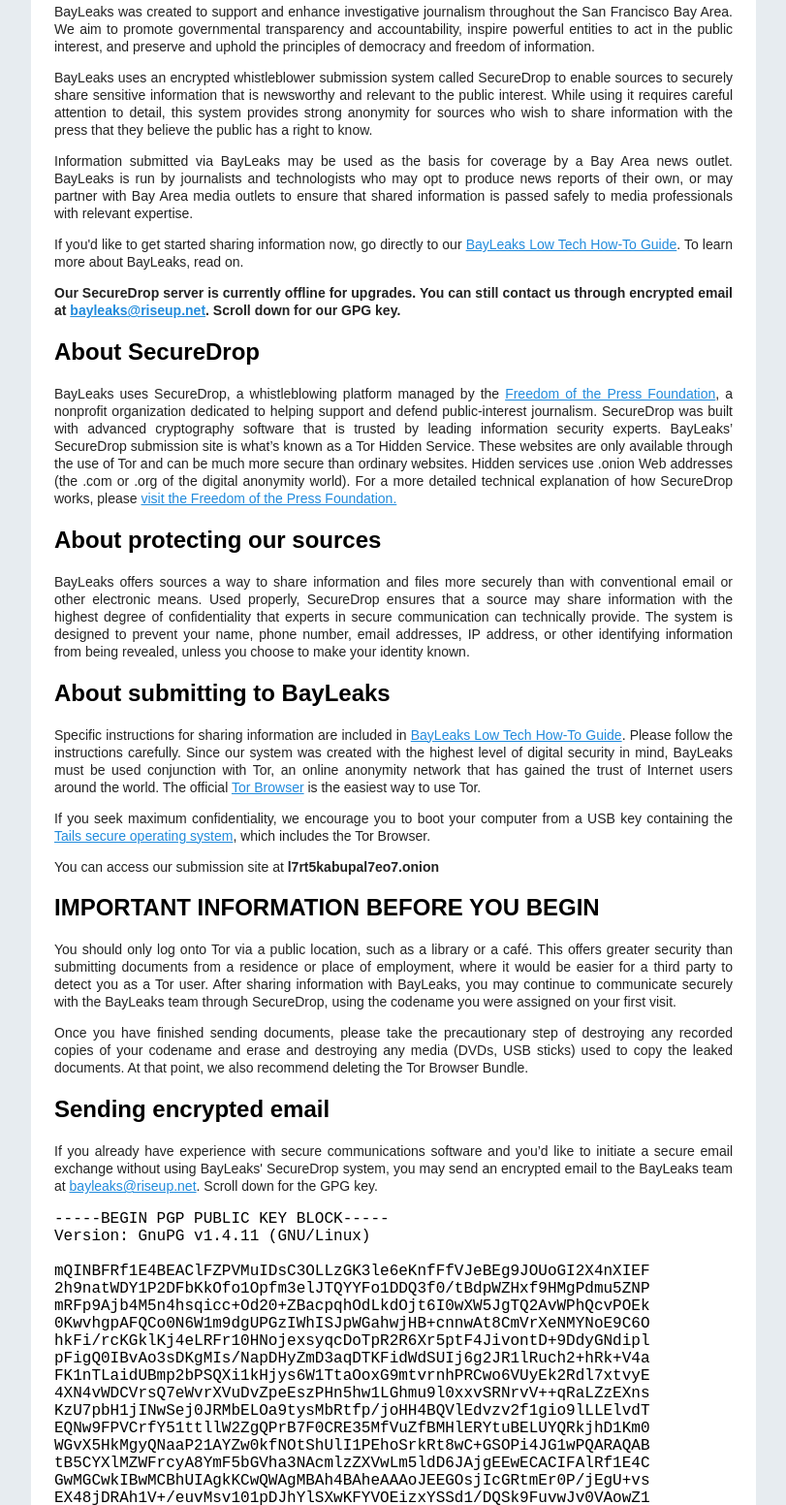
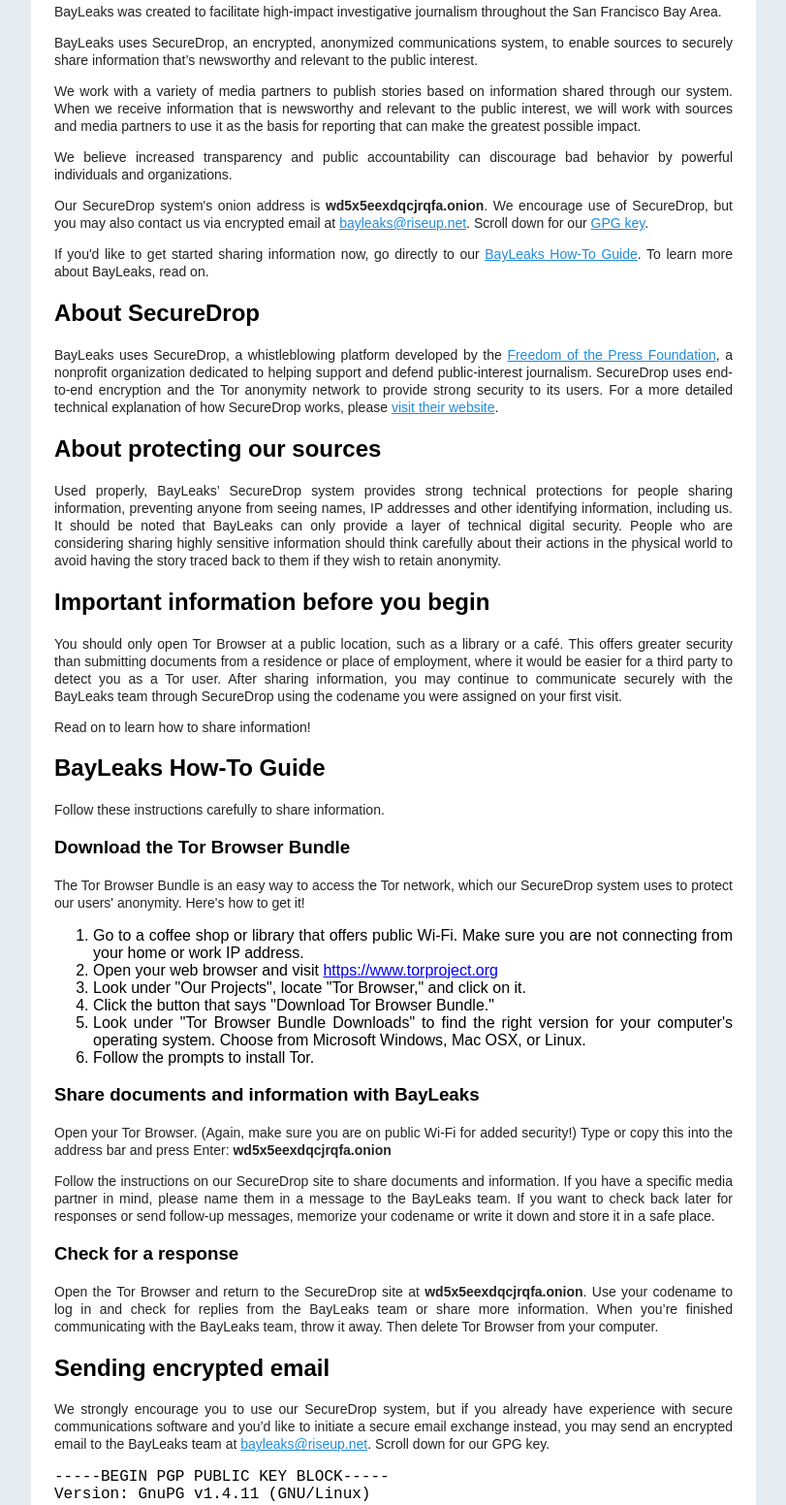
Before and after one commit to pemulis/bayleaks, a plain HTML site: page index.html in a window 1280 px wide. Shown: the part 352-1904 px from the top of the page at 97% size, without its empty margins (234-1045 px from the left). Drawn offline with Linux system fonts and the light colour scheme.

Commit message:
update website copy and onion addresses

```diff
--- a/index.html
+++ b/index.html
@@ -14,42 +14,55 @@
 <h1>Welcome to BayLeaks</h1>
 <p id='tagline'>Is there something you'd like to share?</p>
 
-<p>BayLeaks was created to support and enhance investigative journalism throughout the San Francisco Bay Area. We aim to promote governmental transparency and accountability, inspire powerful entities to act in the public interest, and preserve and uphold the principles of democracy and freedom of information.</p>
+<p>BayLeaks was created to facilitate high-impact investigative journalism throughout the San Francisco Bay Area.</p>
 
-<p>BayLeaks uses an encrypted whistleblower submission system called SecureDrop to enable sources to securely share sensitive information that is newsworthy and relevant to the public interest. While using it requires careful attention to detail, this system provides strong anonymity for sources who wish to share information with the press that they believe the public has a right to know.</p>
+<p>BayLeaks uses SecureDrop, an encrypted, anonymized communications system, to enable sources to securely share information that’s newsworthy and relevant to the public interest.</p>
 
-<p>Information submitted via BayLeaks may be used as the basis for coverage by a Bay Area news outlet. BayLeaks is run by journalists and technologists who may opt to produce news reports of their own, or may partner with Bay Area media outlets to ensure that shared information is passed safely to media professionals with relevant expertise.</p>
+<p>We work with a variety of media partners to publish stories based on information shared through our system. When we receive information that is newsworthy and relevant to the public interest, we will work with sources and media partners to use it as the basis for reporting that can make the greatest possible impact.</p>
 
-<p>If you'd like to get started sharing information now, go directly to our <a href='#how-to'>BayLeaks Low Tech How-To Guide</a>. To learn more about BayLeaks, read on.</p>
+<p>We believe increased transparency and public accountability can discourage bad behavior by powerful individuals and organizations.</p>
 
-<p><strong>Our SecureDrop server is currently offline for upgrades. You can still contact us through encrypted email at <a href='mailto:bayleaks@riseup.net'>bayleaks@riseup.net</a>. Scroll down for our GPG key.</strong></p>
+<p>Our SecureDrop system's onion address is <strong>wd5x5eexdqcjrqfa.onion</strong>. We encourage use of SecureDrop, but you may also contact us via encrypted email at <a href='mailto:bayleaks@riseup.net'>bayleaks@riseup.net</a>. Scroll down for our <a href='#gpg-key'>GPG key</a>.</p>
+
+<p>If you'd like to get started sharing information now, go directly to our <a href="#how-to">BayLeaks How-To Guide</a>. To learn more about BayLeaks, read on.</p>
 
 <h2>About SecureDrop</h2>
 
-<p>BayLeaks uses SecureDrop, a whistleblowing platform managed by the <a href='https://freedom.press'>Freedom of the  Press Foundation</a>, a nonprofit organization dedicated to helping support and defend public-interest journalism. SecureDrop was built with advanced cryptography software that is trusted by leading information security experts. BayLeaks’ SecureDrop submission site is what’s known as a Tor Hidden Service. These websites are only available through the use of Tor and can be much more secure than ordinary websites. Hidden services use .onion Web addresses (the .com or .org of the digital anonymity world). For a more detailed technical explanation of how SecureDrop works, please <a href='https://freedom.press/securedrop'>visit the Freedom of the Press Foundation.</a></p>
+<p>BayLeaks uses SecureDrop, a whistleblowing platform developed by the <a href='https://freedom.press'>Freedom of the  Press Foundation</a>, a nonprofit organization dedicated to helping support and defend public-interest journalism. SecureDrop uses end-to-end encryption and the Tor anonymity network to provide strong security to its users. For a more detailed technical explanation of how SecureDrop works, please <a href='https://freedom.press/securedrop'>visit their website</a>.</p>
 
 <h2>About protecting our sources</h2>
 
-<p>BayLeaks offers sources a way to share information and files more securely than with conventional email or other electronic means. Used properly, SecureDrop ensures that a source may share information with the highest degree of confidentiality that experts in secure communication can technically provide. The system is designed to prevent your name, phone number, email addresses, IP address, or other identifying information from being revealed, unless you choose to make your identity known.</p>
+<p>Used properly, BayLeaks’ SecureDrop system provides strong technical protections for people sharing information, preventing anyone from seeing names, IP addresses and other identifying information, including us. It should be noted that BayLeaks can only provide a layer of technical digital security. People who are considering sharing highly sensitive information should think carefully about their actions in the physical world to avoid having the story traced back to them if they wish to retain anonymity.</p>
 
-<h2>About submitting to BayLeaks</h2>
+<h2>Important information before you begin</h2>
 
-<p>Specific instructions for sharing information are included in <a href='#how-to'>BayLeaks Low Tech How-To Guide</a>. Please follow the instructions carefully. Since our system was created with the highest level of digital security in mind, BayLeaks must be used conjunction with Tor, an online anonymity network that has gained the trust of Internet users around the world. The official <a href='https://www.torproject.org/projects/torbrowser.html.en'>Tor Browser</a> is the easiest way to use Tor.</p>
+<p>You should only open Tor Browser at a public location, such as a library or a café. This offers greater security than submitting documents from a residence or place of employment, where it would be easier for a third party to detect you as a Tor user. After sharing information, you may continue to communicate securely with the BayLeaks team through SecureDrop using the codename you were assigned on your first visit.</p>
+<p>Read on to learn how to share information!</p>
 
-<p>If you seek maximum confidentiality, we encourage you to boot your computer from a USB key containing the <a href='https://tails.boum.org/'>Tails secure operating system</a>, which includes the Tor Browser.</p>
-
-<p>You can access our submission site at <strong>l7rt5kabupal7eo7.onion</strong></p>
-
-<h2>IMPORTANT INFORMATION BEFORE YOU BEGIN</h2>
-
-<p>You should only log onto Tor via a public location, such as a library or a café. This offers greater security than submitting documents from a residence or place of employment, where it would be easier for a third party to detect you as a Tor user. After sharing information with BayLeaks, you may continue to communicate securely with the BayLeaks team through SecureDrop, using the codename you were assigned on your first visit.</p>
-
-<p>Once you have finished sending documents, please take the precautionary step of destroying any recorded copies of your codename and erase and destroying any media (DVDs, USB sticks) used to copy the leaked documents. At that point, we also recommend deleting the Tor Browser Bundle.</p>
+<section id='how-to'>
+<h2>BayLeaks How-To Guide</h2>
+<p>Follow these instructions carefully to share information.</p>
+<h3>Download the Tor Browser Bundle</h3>
+<p>The Tor Browser Bundle is an easy way to access the Tor network, which our SecureDrop system uses to protect our users' anonymity. Here's how to get it!</p>
+<ol>
+<li>Go to a coffee shop or library that offers public Wi-Fi. Make sure you are not connecting from your home or work IP address.</li>
+<li>Open your web browser and visit <a href='https://www.torproject.org'>https://www.torproject.org</a></li>
+<li>Look under "Our Projects", locate "Tor Browser," and click on it.</li>
+<li>Click the button that says "Download Tor Browser Bundle."</li>
+<li>Look under "Tor Browser Bundle Downloads" to find the right version for your computer's operating system. Choose from Microsoft Windows, Mac OSX, or Linux.</li>
+<li>Follow the prompts to install Tor.</li>
+</ol>
+<h3>Share documents and information with BayLeaks</h3>
+<p>Open your Tor Browser. (Again, make sure you are on public Wi-Fi for added security!) Type or copy this into the address bar and press Enter: <strong>wd5x5eexdqcjrqfa.onion</strong></p>
+<p>Follow the instructions on our SecureDrop site to share documents and information. If you have a specific media partner in mind, please name them in a message to the BayLeaks team. If you want to check back later for responses or send follow-up messages, memorize your codename or write it down and store it in a safe place.</p>
+<h3>Check for a response</h3>
+<p>Open the Tor Browser and return to the SecureDrop site at <strong>wd5x5eexdqcjrqfa.onion</strong>. Use your codename to log in and check for replies from the BayLeaks team or share more information. When you’re finished communicating with the BayLeaks team, throw it away. Then delete Tor Browser from your computer.</p>
+</section>
 
 <h2>Sending encrypted email</h2>
-<p>If you already have experience with secure communications software and you’d like to initiate a secure email exchange without using BayLeaks' SecureDrop system, you may send an encrypted email to the BayLeaks team at <a href='mailto:bayleaks@riseup.net'>bayleaks@riseup.net</a>. Scroll down for the GPG key.</p>
+<p>We strongly encourage you to use our SecureDrop system, but if you already have experience with secure communications software and you’d like to initiate a secure email exchange instead, you may send an encrypted email to the BayLeaks team at <a href='mailto:bayleaks@riseup.net'>bayleaks@riseup.net</a>. Scroll down for our GPG key.</p>
 
-<pre>
+<pre id='gpg-key'>
 -----BEGIN PGP PUBLIC KEY BLOCK-----
 Version: GnuPG v1.4.11 (GNU/Linux)
 
@@ -105,13 +118,9 @@ X3wWSwXY4LB5hvh0eDzZLKAJC7Wxk5+ue8LmWLDdOIJZTzPH/wNRnKFfUZI8
 
 <h2>BayLeaks Privacy Policy</h2>
 
-<p>When BayLeaks users visit or use our server at l7rt5kabupal7eo7.onion following the instructions in our Low Tech How-To Guide, we will not record your IP address or information about your browser, computer, or operating system, nor will we embed third-party content or deliver persistent cookies to  your browser. Our servers are under the physical control of BayLeaks team members.</p>
+<p>When BayLeaks users visit our SecureDrop site at wd5x5eexdqcjrqfa.onion following the instructions in our How-To Guide, we will not record their IP address or information about their browser, computer, or operating system, nor will we embed third-party content or deliver persistent cookies to their computers. Our servers are under the physical control of BayLeaks team members in a protected location.</p>
 
 <p>Though it is our intention to keep you and your information safe, BayLeaks does not guarantee 100% perfect security &mdash; nor does any technology.  Among other risks, if your computer is compromised, any activities, including communications through SecureDrop, could be compromised as well. The system is provided on an “as is” basis, with no warranties or representations, and any use of it is at the user's own risk.</p>
 
-<section id='how-to'>
-<img src="/images/LowTechGuide.jpg" alt="BayLeaks Low Tech How-To Guide" id='how-to-img'>
-</section>
-
 </body>
 </html>
```
